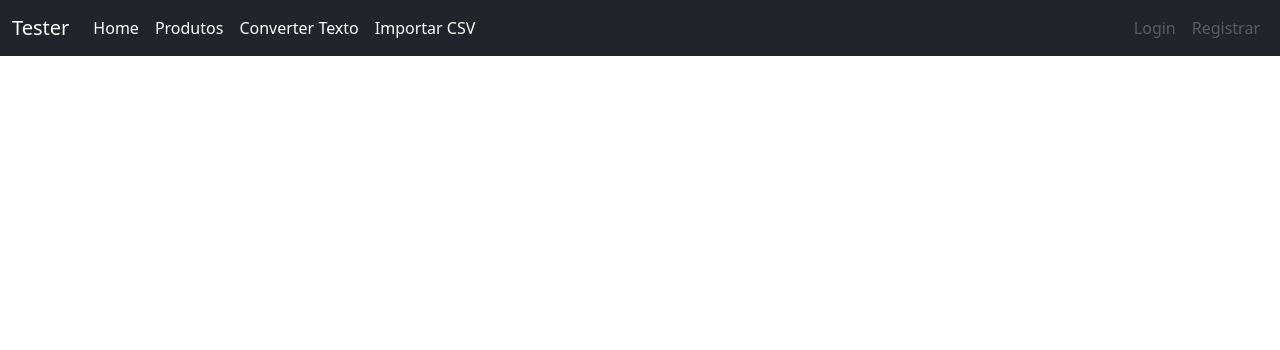
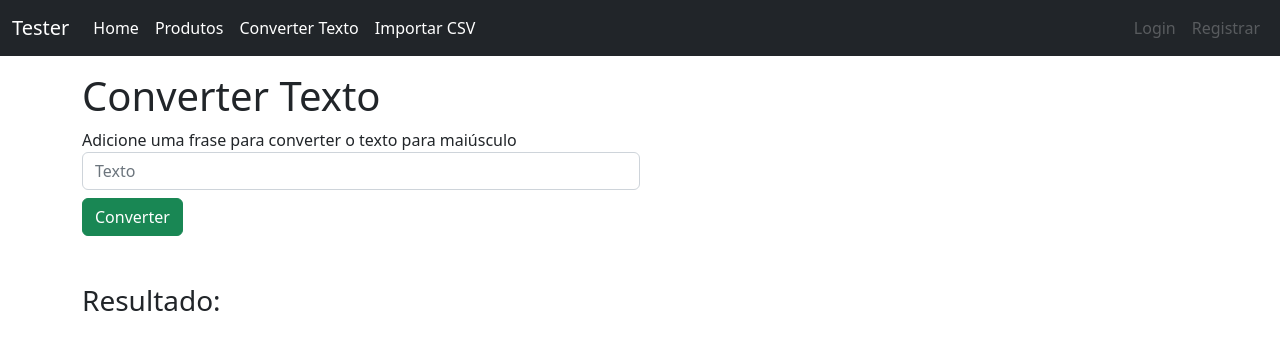
Before and after one commit to eduardohor/list-products-front, a Vue app: page /convert in a window 1280 px wide. Shown: the top 350 px of the page. Built offline with nearby package versions, Linux system fonts and the light colour scheme.

Commit message:
:sparkles: feat: Adding text conversion

```diff
--- a/src/components/Nav.vue
+++ b/src/components/Nav.vue
@@ -10,7 +10,7 @@
         <div class="navbar-nav me-auto">
           <router-link to="/" class="nav-link active">Home</router-link>
           <router-link to="/products" class="nav-link active">Produtos</router-link>
-          <router-link to="/vehicles" class="nav-link active">Converter Texto</router-link>
+          <router-link to="/convert" class="nav-link active">Converter Texto</router-link>
           <router-link to="/vehicles" class="nav-link active">Importar CSV</router-link>
         </div>
 
--- a/src/router/index.js
+++ b/src/router/index.js
@@ -4,6 +4,7 @@ import Products from '../views/Products.vue'
 import ProductsCreate from '../views/ProductsCreate.vue'
 import ProductShow from '../views/ProductShow.vue'
 import ProductEdit from '../views/ProductEdit.vue'
+import ConvertText from '../views/ConvertText.vue'
 
 const router = createRouter({
   history: createWebHistory(import.meta.env.BASE_URL),
@@ -33,6 +34,11 @@ const router = createRouter({
       name: 'product-edit',
       component: ProductEdit
     },
+    {
+      path: '/convert',
+      name: 'convert',
+      component: ConvertText
+    },
   ]
 })
 
--- /dev/null
+++ b/src/views/ConvertText.vue
@@ -0,0 +1,48 @@
+<template>
+  <main class="container">
+    <h1 class="mt-3">Converter Texto</h1>
+    <form @submit.prevent="convert">
+      <div class="form-row">
+        <div class="form-group col-md-6">
+          <label for="text">Adicione uma frase para converter o texto para maiúsculo</label>
+          <input v-model="text" type="text" class="form-control" id="exampleInputEmail1" placeholder="Texto">
+        </div>
+      </div>
+      <button type="submit" class="btn btn-success mt-2">Converter</button>
+    </form>
+    <div class="form-group mt-5">
+      <h3>Resultado: {{ resultConvert }}</h3>
+
+    </div>
+
+  </main>
+</template>
+
+<script>
+import {axiosInstance} from  '../services/http'
+
+export default {
+  name: 'ConvertText',
+
+  data(){
+    return{
+      text: '',
+      resultConvert: ''
+    }
+  },
+
+  methods:{
+   async convert(){
+    const payload = {
+      text: this.text
+    }
+      try{
+        const {data} = await axiosInstance.post('/convert', payload);
+        this.resultConvert = data
+      } catch (error) {
+        console.log(error.response.data['errors']);
+      }
+    }
+  }
+}
+</script>
```
